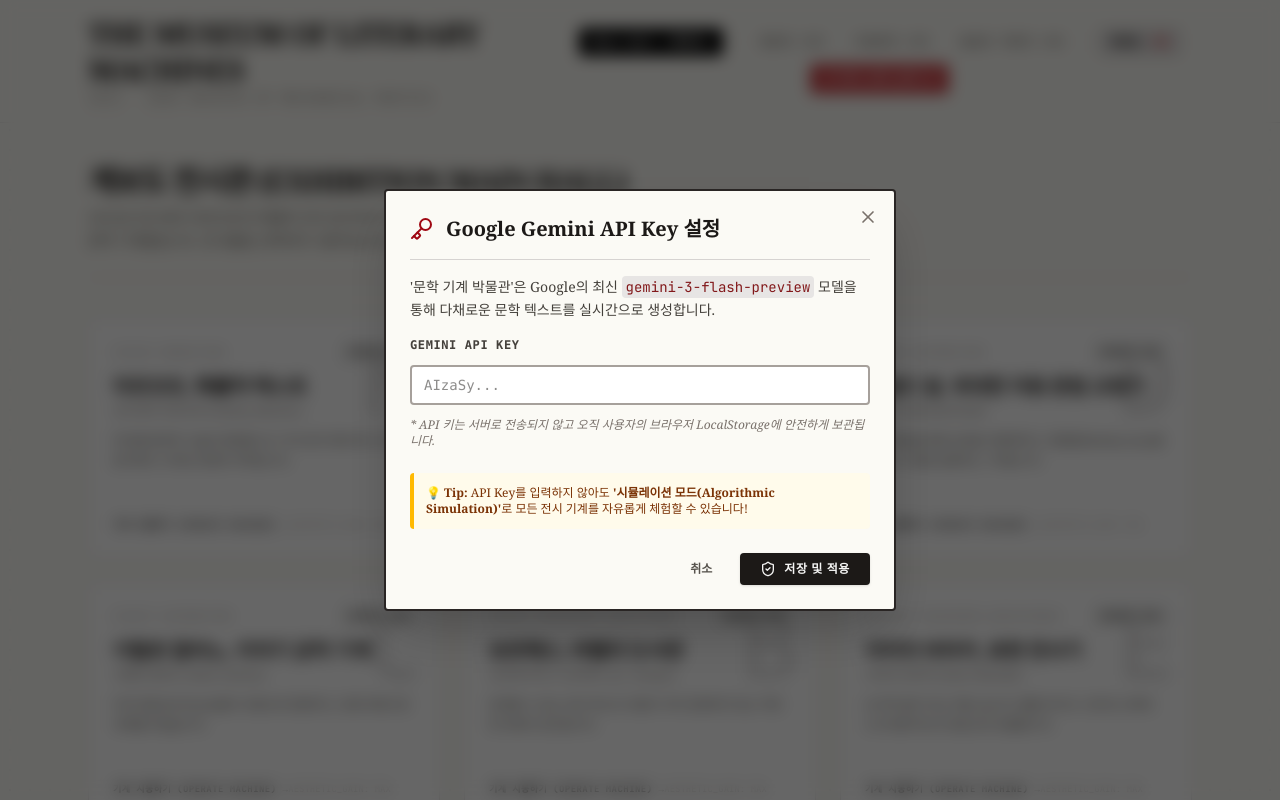
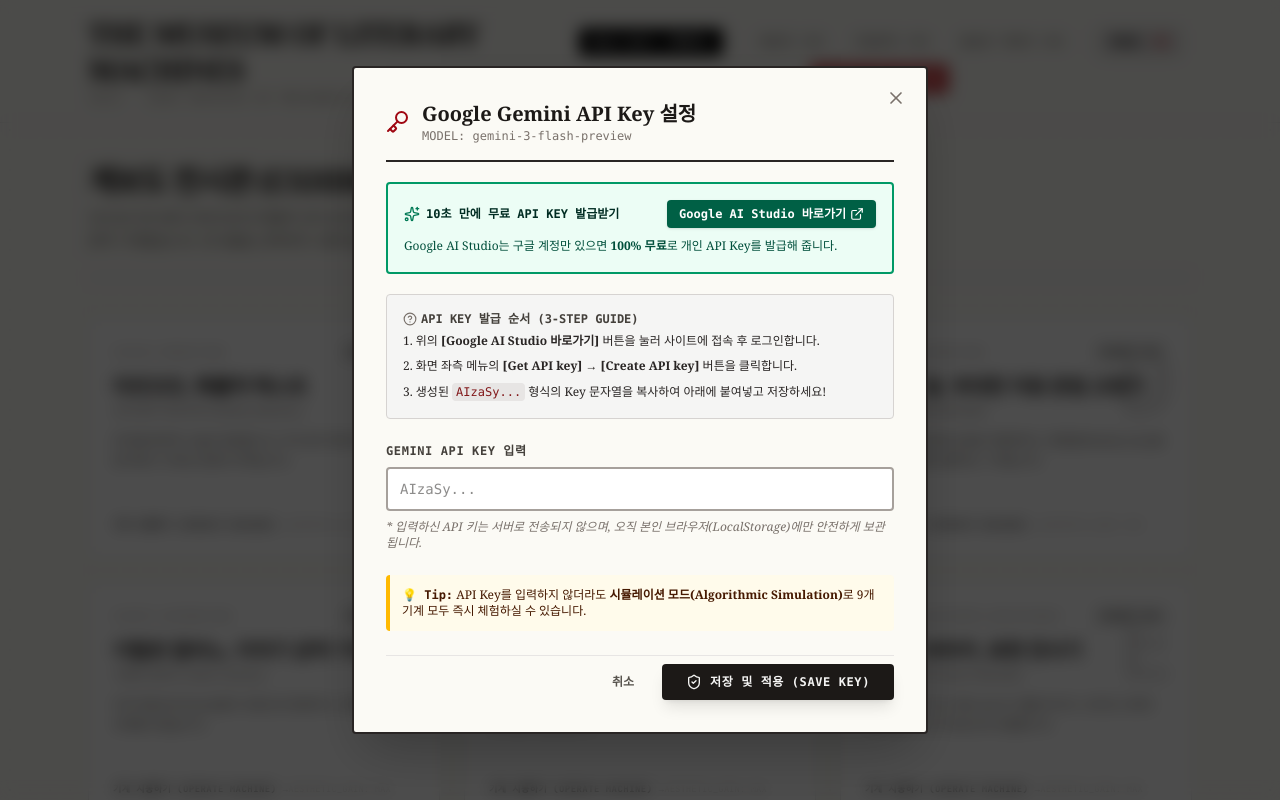
Before and after one commit to gdone9009/aphorism-synthesizer, a React (Vite) app: page / in a window 1280 px wide. Both pictures are taken after a click on the button "SET_API_KEY". Shown: the top 800 px of the page. Built offline with nearby package versions, Linux system fonts and the light colour scheme.

Commit message:
feat: add Google AI Studio direct link and step-by-step guide to ApiKeyModal

```diff
--- a/src/components/ApiKeyModal.tsx
+++ b/src/components/ApiKeyModal.tsx
@@ -1,5 +1,5 @@
 import React, { useState } from 'react';
-import { Key, ShieldCheck, X } from 'lucide-react';
+import { Key, ShieldCheck, X, ExternalLink, HelpCircle, Sparkles } from 'lucide-react';
 import { getStoredApiKey, setStoredApiKey } from '../services/geminiService';
 
 interface ApiKeyModalProps {
@@ -20,57 +20,93 @@
   };
 
   return (
-    <div className="fixed inset-0 z-50 flex items-center justify-center bg-black/60 backdrop-blur-sm p-4">
-      <div className="bg-[#fbfaf5] border-2 border-stone-800 rounded-sm shadow-2xl max-w-lg w-full p-6 relative">
+    <div className="fixed inset-0 z-50 flex items-center justify-center bg-black/70 backdrop-blur-sm p-4 animate-fade-in">
+      <div className="bg-[#fbfaf5] border-2 border-stone-800 rounded-sm shadow-2xl max-w-xl w-full p-6 md:p-8 relative">
+        {/* Close Button */}
         <button
           onClick={onClose}
-          className="absolute top-4 right-4 text-stone-500 hover:text-stone-900"
+          className="absolute top-4 right-4 text-stone-500 hover:text-stone-900 transition-colors p-1"
         >
           <X className="w-5 h-5" />
         </button>
 
-        <div className="flex items-center gap-3 border-b border-stone-300 pb-4 mb-4">
+        {/* Header */}
+        <div className="flex items-center gap-3 border-b-2 border-stone-800 pb-4 mb-5">
           <Key className="w-6 h-6 text-red-800" />
-          <h2 className="text-xl font-bold text-stone-900">Google Gemini API Key 설정</h2>
+          <div>
+            <h2 className="text-xl font-bold text-stone-900">Google Gemini API Key 설정</h2>
+            <p className="text-xs text-stone-500 font-mono">MODEL: gemini-3-flash-preview</p>
+          </div>
         </div>
 
-        <p className="text-sm text-stone-700 leading-relaxed mb-4">
-          '문학 기계 박물관'은 Google의 최신 <code className="mono bg-stone-200 px-1 py-0.5 rounded text-red-900">gemini-3-flash-preview</code> 모델을 통해 다채로운 문학 텍스트를 실시간으로 생성합니다.
-        </p>
+        {/* Direct Link to Google AI Studio */}
+        <div className="bg-emerald-50 border-2 border-emerald-600 p-4 rounded mb-5 space-y-2">
+          <div className="flex items-center justify-between">
+            <span className="font-bold text-xs text-emerald-950 uppercase font-mono flex items-center gap-1.5">
+              <Sparkles className="w-4 h-4 text-emerald-700" /> 10초 만에 무료 API Key 발급받기
+            </span>
+            <a
+              href="https://aistudio.google.com/"
+              target="_blank"
+              rel="noopener noreferrer"
+              className="inline-flex items-center gap-1 px-3 py-1.5 bg-emerald-800 hover:bg-emerald-900 text-white font-mono text-xs font-bold rounded shadow transition-all hover:scale-105"
+            >
+              Google AI Studio 바로가기 <ExternalLink className="w-3.5 h-3.5" />
+            </a>
+          </div>
+          <p className="text-xs text-emerald-900 leading-relaxed font-serif">
+            Google AI Studio는 구글 계정만 있으면 <strong>100% 무료</strong>로 개인 API Key를 발급해 줍니다.
+          </p>
+        </div>
 
-        <div className="space-y-3 mb-6">
+        {/* Step-by-step Instructions */}
+        <div className="bg-stone-100 p-4 rounded border border-stone-300 mb-6 space-y-2 text-xs font-serif text-stone-800">
+          <div className="font-mono font-bold text-stone-700 uppercase flex items-center gap-1 mb-1">
+            <HelpCircle className="w-3.5 h-3.5 text-stone-500" /> API Key 발급 순서 (3-Step Guide)
+          </div>
+          <ol className="list-decimal list-inside space-y-1.5 leading-relaxed">
+            <li>위의 <strong>[Google AI Studio 바로가기]</strong> 버튼을 눌러 사이트에 접속 후 로그인합니다.</li>
+            <li>화면 좌측 메뉴의 <strong>[Get API key]</strong> → <strong>[Create API key]</strong> 버튼을 클릭합니다.</li>
+            <li>생성된 <code className="font-mono bg-stone-200 px-1 py-0.5 rounded text-red-900">AIzaSy...</code> 형식의 Key 문자열을 복사하여 아래에 붙여넣고 저장하세요!</li>
+          </ol>
+        </div>
+
+        {/* Input Box */}
+        <div className="space-y-2 mb-6">
           <label className="block text-xs font-mono font-bold text-stone-700 uppercase tracking-wider">
-            Gemini API Key
+            Gemini API Key 입력
           </label>
           <input
             type="password"
             value={apiKey}
             onChange={(e) => setApiKey(e.target.value)}
             placeholder="AIzaSy..."
-            className="w-full px-3 py-2 border-2 border-stone-400 font-mono text-sm rounded bg-white text-stone-900 focus:outline-none focus:border-stone-900"
+            className="w-full px-3 py-2.5 border-2 border-stone-400 font-mono text-sm rounded bg-white text-stone-900 focus:outline-none focus:border-stone-900"
           />
           <p className="text-xs text-stone-500 italic">
-            * API 키는 서버로 전송되지 않고 오직 사용자의 브라우저 LocalStorage에 안전하게 보관됩니다.
+            * 입력하신 API 키는 서버로 전송되지 않으며, 오직 본인 브라우저(LocalStorage)에만 안전하게 보관됩니다.
           </p>
         </div>
 
-        <div className="bg-amber-50 border-l-4 border-amber-400 p-3 rounded mb-6 text-xs text-amber-900">
-          <span className="font-bold">💡 Tip:</span> API Key를 입력하지 않아도 <strong>'시뮬레이션 모드(Algorithmic Simulation)'</strong>로 모든 전시 기계를 자유롭게 체험할 수 있습니다!
+        {/* Simulation Tip */}
+        <div className="bg-amber-50 border-l-4 border-amber-400 p-3 rounded mb-6 text-xs text-amber-950 font-serif">
+          <span className="font-bold font-mono">💡 Tip:</span> API Key를 입력하지 않더라도 <strong>시뮬레이션 모드(Algorithmic Simulation)</strong>로 9개 기계 모두 즉시 체험하실 수 있습니다.
         </div>
 
-        <div className="flex justify-end gap-3">
+        {/* Action Buttons */}
+        <div className="flex justify-end gap-3 pt-2 border-t border-stone-200">
           <button
             onClick={onClose}
-            className="px-4 py-2 text-xs font-bold text-stone-600 hover:text-stone-900 uppercase"
+            className="px-4 py-2 text-xs font-mono font-bold text-stone-600 hover:text-stone-900 uppercase"
           >
             취소
           </button>
           <button
             onClick={handleSave}
-            className="flex items-center gap-2 px-5 py-2 bg-stone-900 text-stone-100 font-bold text-xs uppercase tracking-wider rounded hover:bg-red-900 transition-colors shadow"
+            className="flex items-center gap-2 px-6 py-2.5 bg-stone-900 text-stone-100 font-mono font-bold text-xs uppercase tracking-wider rounded hover:bg-red-900 transition-colors shadow-lg"
           >
             <ShieldCheck className="w-4 h-4" />
-            저장 및 적용
+            저장 및 적용 (Save Key)
           </button>
         </div>
       </div>
```
